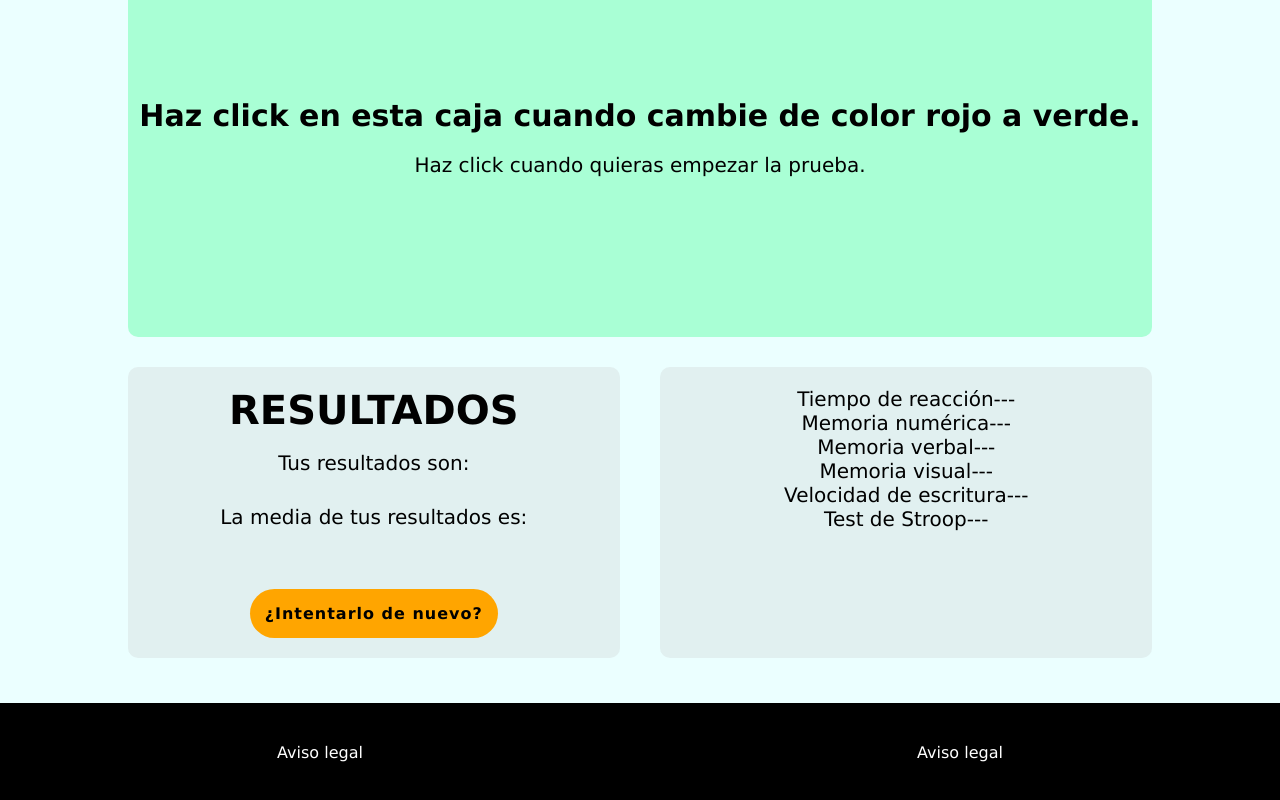
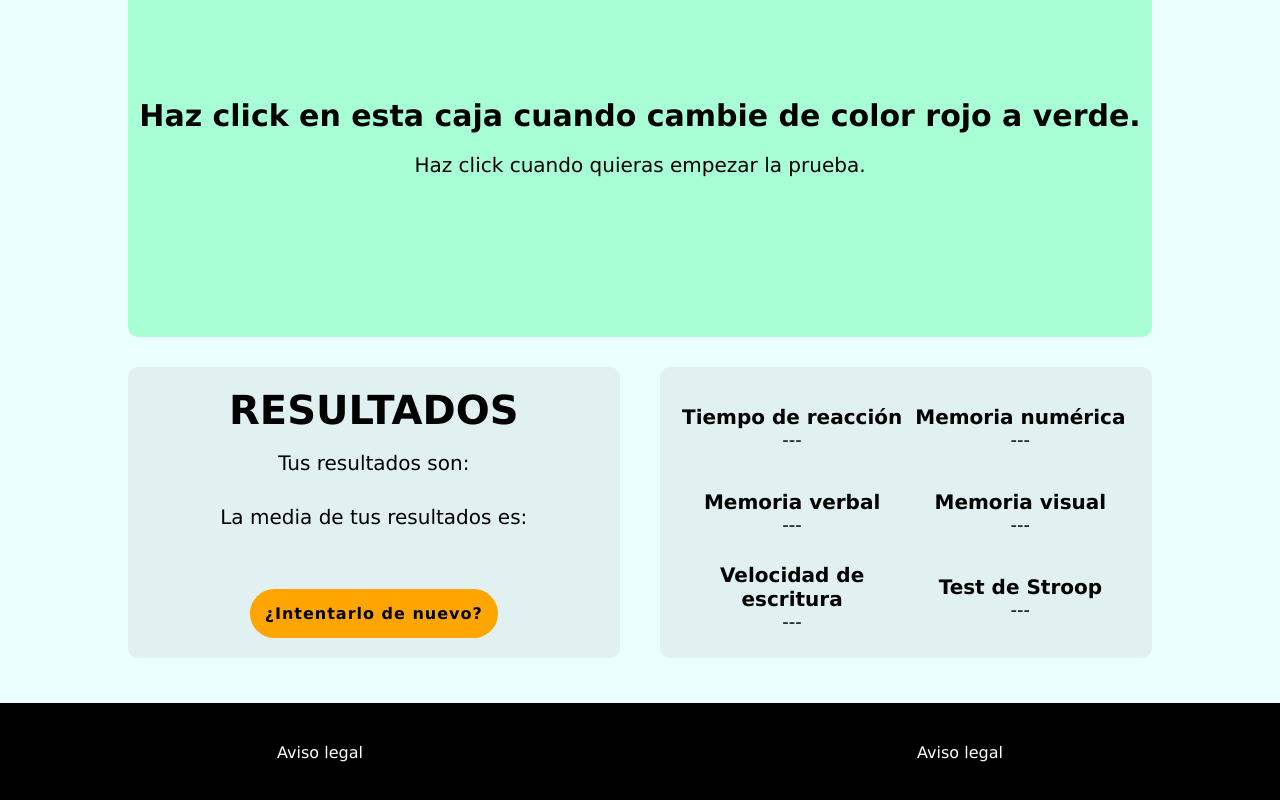
Before and after one commit to Fersanseg/cognitalia, an Angular app: page /tiempo-reaccion in a window 1280 px wide. Shown: the part 430-1230 px from the top of the page. Built offline with nearby package versions, Linux system fonts and the light colour scheme; data requests are answered from the project's data file.

Commit message:
styled global results

```diff
--- a/src/app/components/global-results/global-results.component.html
+++ b/src/app/components/global-results/global-results.component.html
@@ -3,10 +3,6 @@
         *ngFor="let results of globalTestResults"
         [firstRow]="results.test"
         [secondRow]="results.score"
-    ></app-two-rows-textblock>
-</div>
-
-<!-- Importar el array de IGlobalResults AQUI.
-    Iterar sobre él con ngFor, pasándole cada resultado
-    La grabación de un resultado la hace cada test
-    con un metodo PUT del servicio de resultados. -->
+        ></app-two-rows-textblock>
+    </div>
+    <!-- [ngStyle]="{'display': 'flex'}" -->
--- a/src/app/components/global-results/global-results.component.scss
+++ b/src/app/components/global-results/global-results.component.scss
@@ -1,8 +1,13 @@
 @import '../../utils/variables.scss';
 
 .globalResults {
-    display: flex;
-    flex-direction: column;
+    display: grid;
+    grid-template-columns: 1fr 1fr;
+    grid-template-rows: 1fr 1fr 1fr;
+    gap: 5px 5px;
+    justify-content: center;
+    align-content: center;
+
     height: 100%;
     text-align: center;
     font-size: 2rem;
--- a/src/app/components/two-rows-textblock/two-rows-textblock.component.html
+++ b/src/app/components/two-rows-textblock/two-rows-textblock.component.html
@@ -1,4 +1,4 @@
-<div class="2RowsTextblock">
-    <span>{{firstRow}}</span>
-    <span>{{secondRow}}</span>
+<div class="TwoRowsTextblock">
+    <span class="TwoRowsTextblock__first">{{firstRow}}</span>
+    <span class="TwoRowsTextblock__second">{{secondRow}}</span>
 </div>
--- a/src/app/components/two-rows-textblock/two-rows-textblock.component.scss
+++ b/src/app/components/two-rows-textblock/two-rows-textblock.component.scss
@@ -0,0 +1,19 @@
+.TwoRowsTextblock {
+    display: flex;
+    flex-direction: column;
+    justify-content: center;
+    align-items: center;
+    text-align: center;
+    width: 100%;
+    height: 100%;
+    // background-color: aqua;
+
+    &__first {
+        font-weight: bold;
+        font-size: 2rem;
+    }
+
+    &__second {
+        font-size: 1.8rem;
+    }
+}
```
